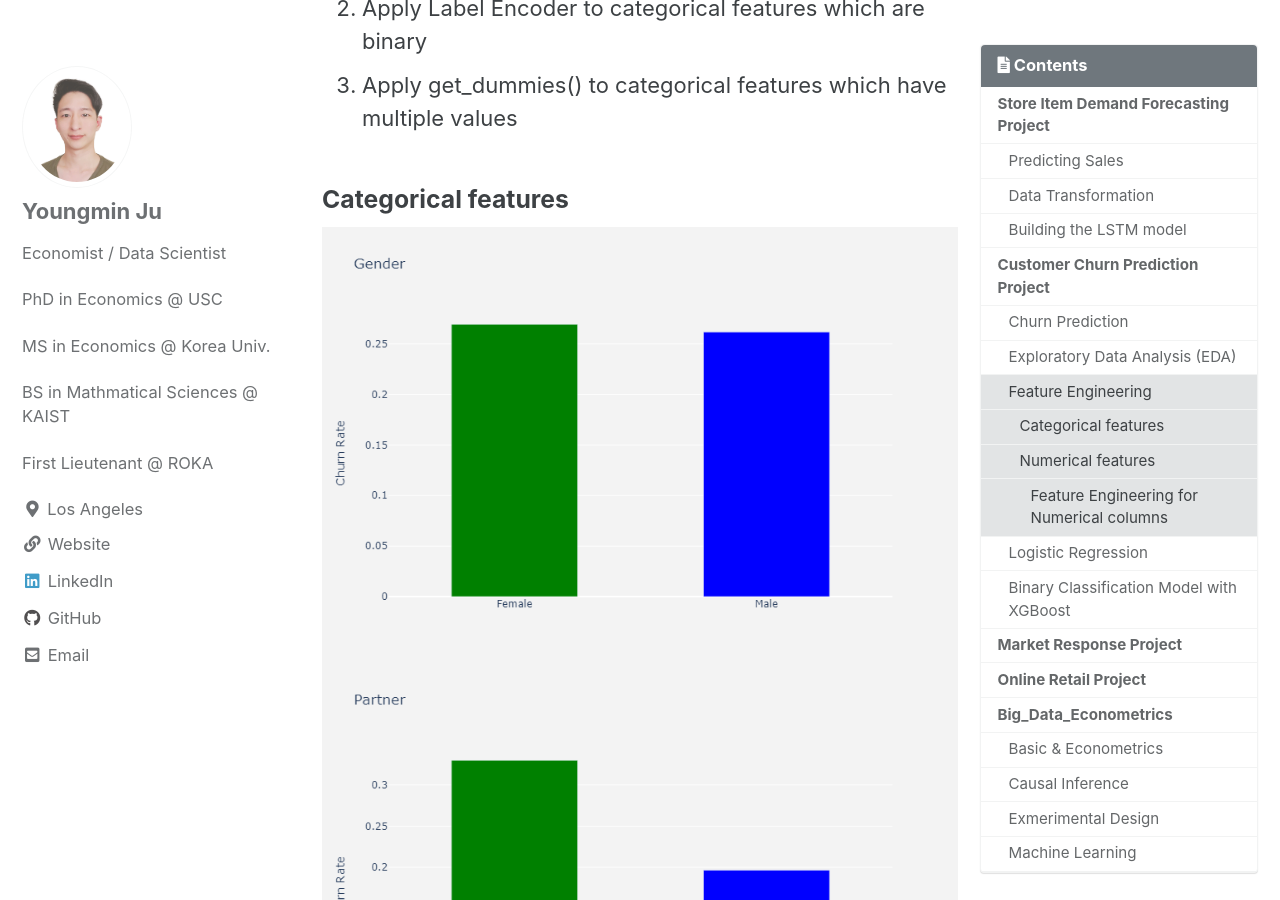
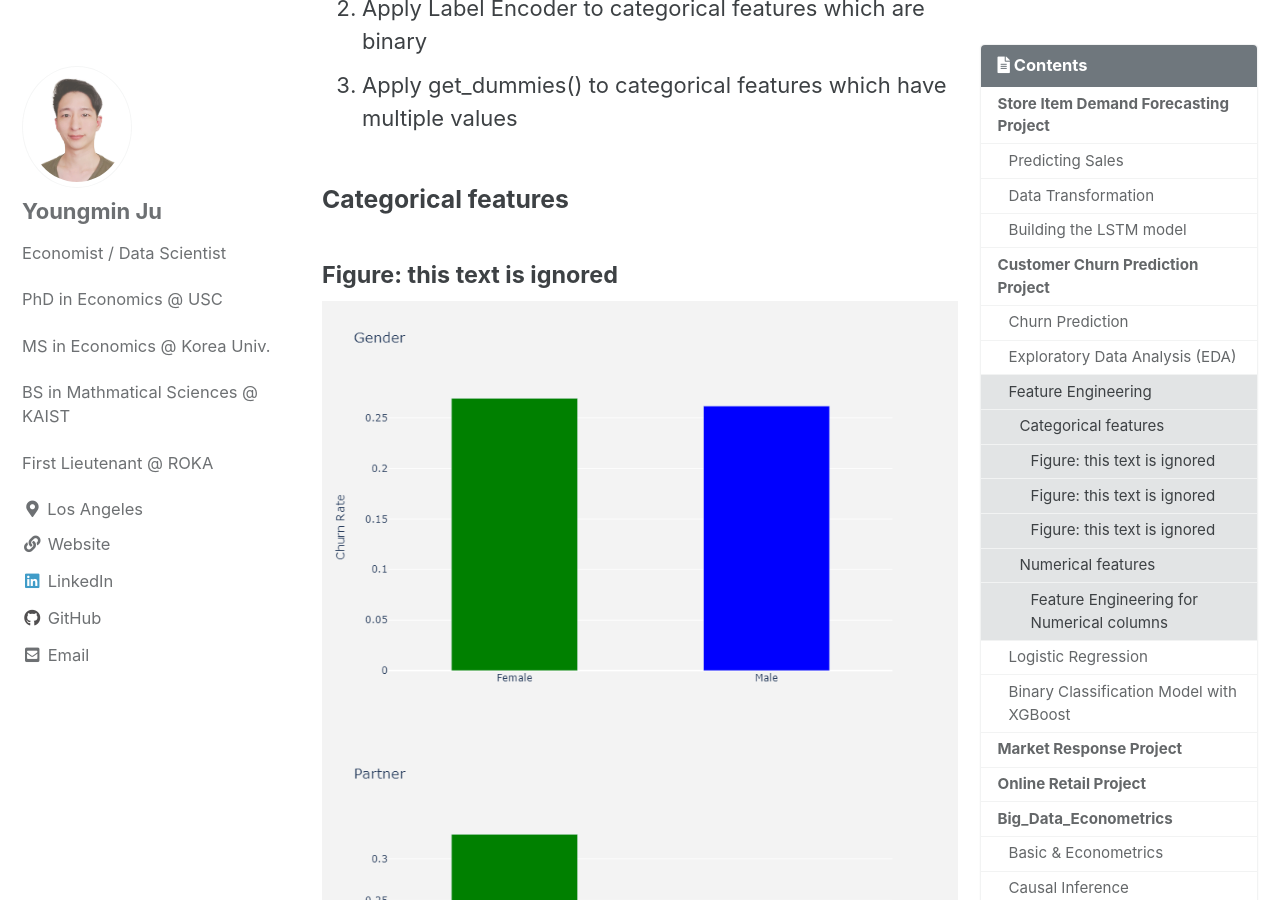
Before and after one commit to ymju86/ymju86.github.io, a Jekyll site: the page built from _pages/portfolio.md, in a window 1280 px wide and 900 px high, scrolled down 5661 px. Built offline with Jekyll 4.4.1, drawn with Linux system fonts in a browser that asks for light colours; cached includes are drawn as plain includes; comment, search, counter and statistics services are not loaded; some of the changed text lies outside the part shown.

Commit message:
Update portfolio.md

```diff
--- a/_pages/portfolio.md
+++ b/_pages/portfolio.md
@@ -95,6 +95,7 @@ Data fall under two categories:
 
 ### Categorical features
 
+#### Figure: this text is ignored {#referenceToFigure}
 ![alt text](/images/gender.png)
 ![alt text](/images/partner.png)
 ![alt text](/images/phone.png)
@@ -103,6 +104,8 @@ Data fall under two categories:
 Caption: This is my first figure. Hello!
 
 This chart reveals customers who have Fiber optic as Internet Service are more likely to churn.
+
+#### Figure: this text is ignored {#referenceToFigure}
 ![alt text](/images/online_security.png)
 ![alt text](/images/online_backup.png)
 ![alt text](/images/device_protection.png)
@@ -110,6 +113,8 @@ This chart reveals customers who have Fiber optic as Internet Service are more l
 Caption: This is my first figure. Hello!
 
 Customers don’t use Tech Support are more like to churn (~25% difference).
+
+#### Figure: this text is ignored {#referenceToFigure}
 ![alt text](/images/Streaming_TV.png)
 ![alt text](/images/Streaming_Movies.png)
 ![alt text](/images/contract.png)
```
